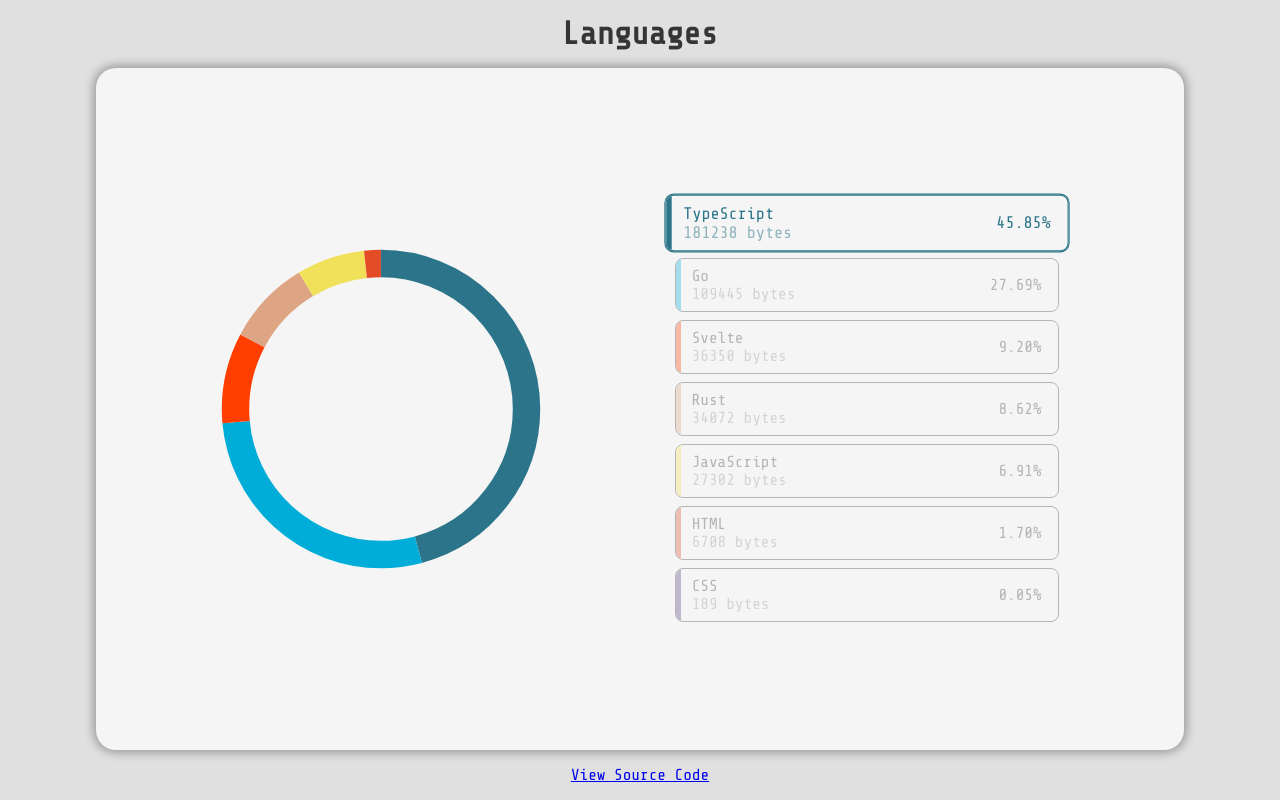
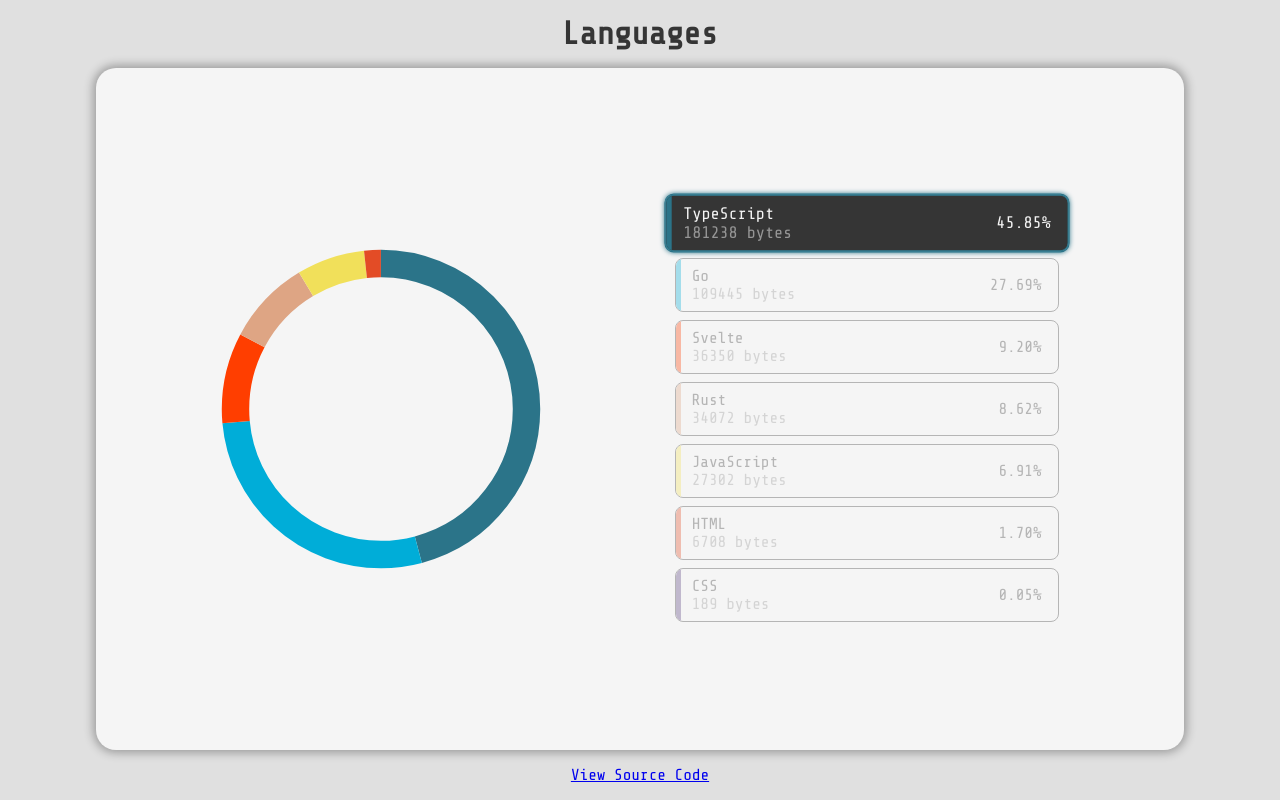
Before and after one commit to Shresht7/Languages, a Svelte app: page / in a window 1280 px wide. In both pictures the pointer is over the item 866 px from the left and 223 px from the top of the page. Built offline with nearby package versions, Linux system fonts and the light colour scheme.

Commit message:
Add even more style to list elements

```diff
--- a/src/components/List.svelte
+++ b/src/components/List.svelte
@@ -103,8 +103,11 @@
 
     li:hover,
     li:focus {
+        color: var(--clr-background);
+        background-color: var(--clr-text);
         outline: 1px solid var(--clr, --clr-text);
         transform: scale(1.05);
+        box-shadow: 0 0 5px 1px var(--clr);
     }
 
     .fade {
```
